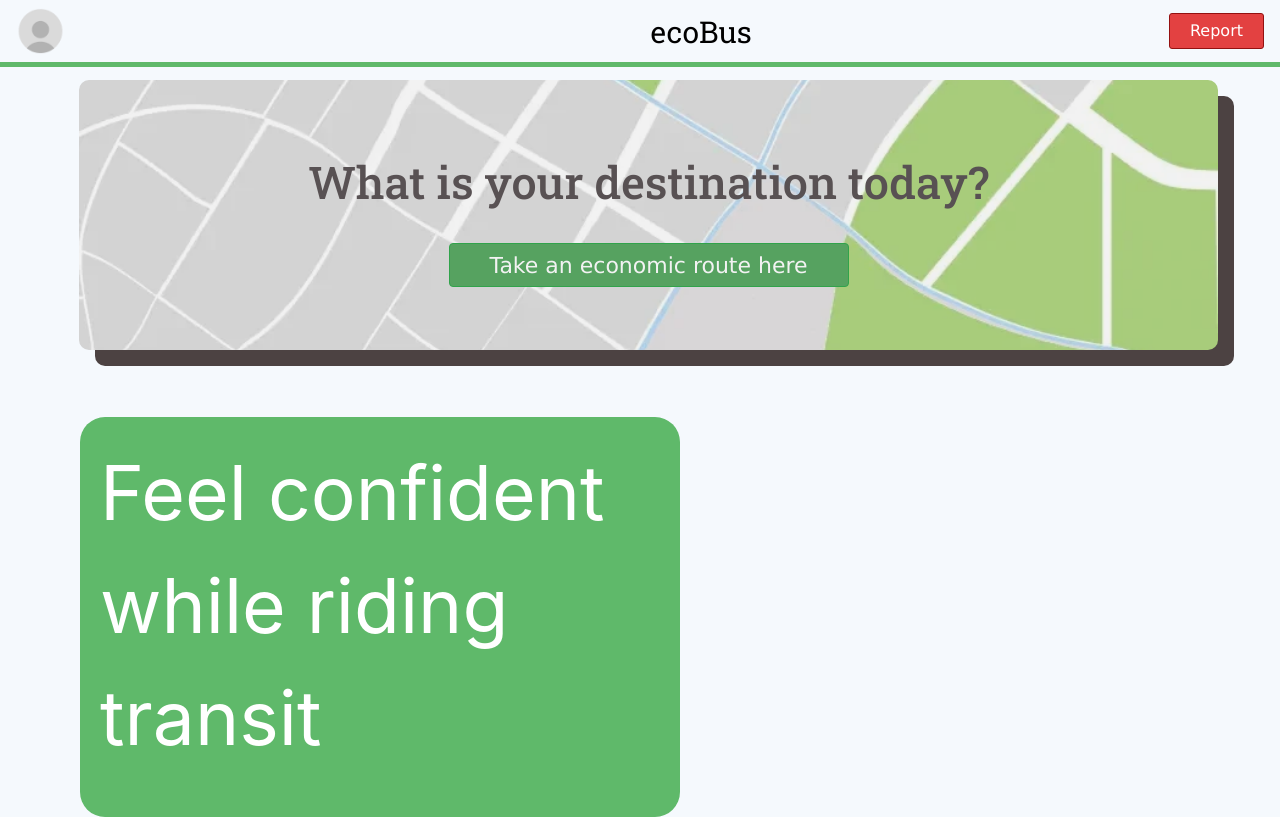
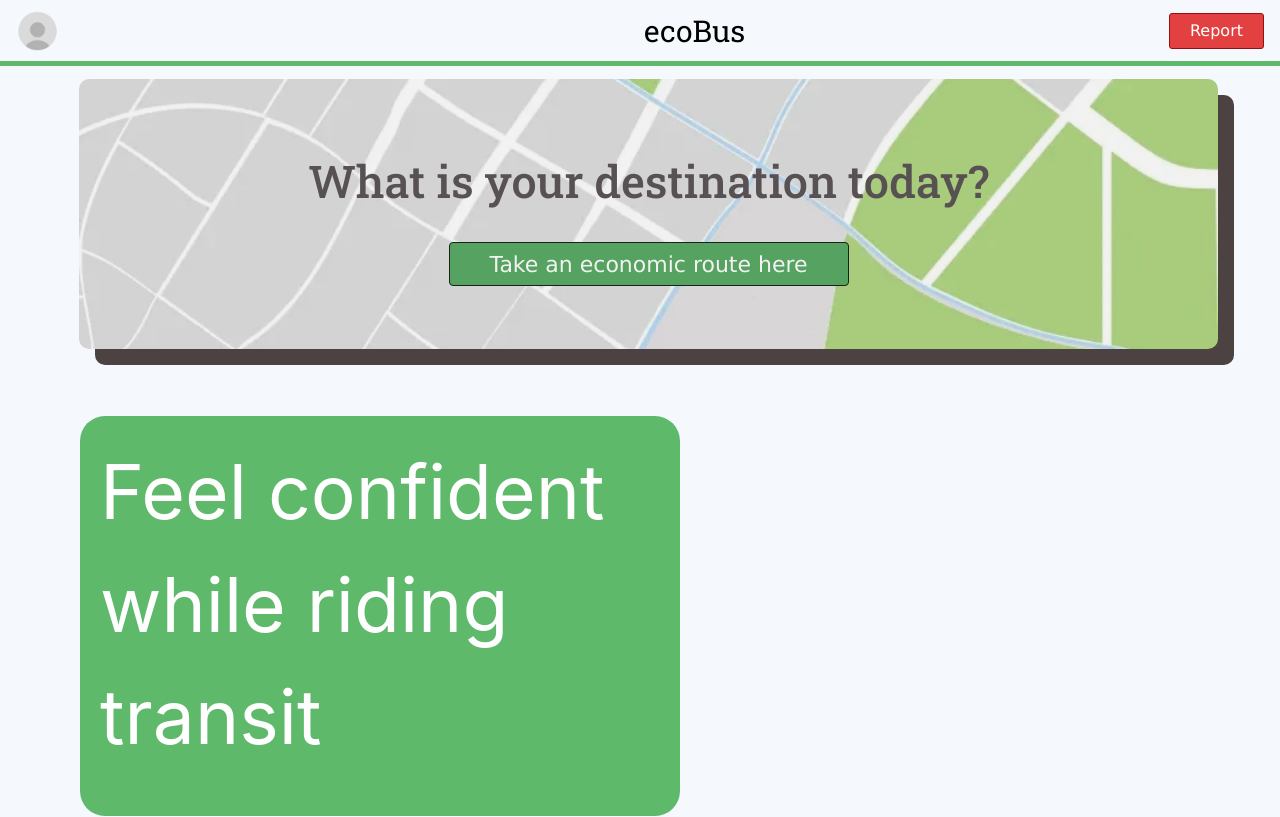
Before and after one commit to NocturnalKing/SFHacks, a plain HTML site: page website.html in a window 1280 px wide. Shown: the top 817 px of the page. Drawn offline with nearby package versions, Linux system fonts and the light colour scheme.

Commit message:
Button in Css
Changed some style for CSS

```diff
--- a/styles.css
+++ b/styles.css
@@ -48,7 +48,6 @@ color:rgb(84, 76, 78);
 /* padding: -00px 0 34px; */
 margin-top: -20px;
 z-index: -1!important;
-
 }
 
 
--- a/website.html
+++ b/website.html
@@ -26,7 +26,7 @@
 <!--   Navbar    -->
 
 <nav id = "Colored" class="navbar navbar-expand-lg navbar-light ">
-  <img src="profile.png" alt="Profile Icon" style="height:46px">
+  <img src="profile.png" alt="Profile Icon"  style="height:40px">
 
 
         <!--  LOGO in  Navbar     -->
@@ -88,6 +88,8 @@ p {
       display: flex;
       align-items: center;
       justify-content: center;
+      border-color: #0e180f;
+      border-width: 1.7px;
     }
 
     body{
@@ -122,7 +124,8 @@ p {
   <h1 class = "destination-text">What is your destination today?</h1>
 <div class = "button-container">
 <center>
-  <button type="button" class="btn btn-success">Take an economic route here </button>
+  <a href="locate.html" class="btn btn-success">Take an economic route here</a>
+
 </center>
 </div>
 </div>
```
